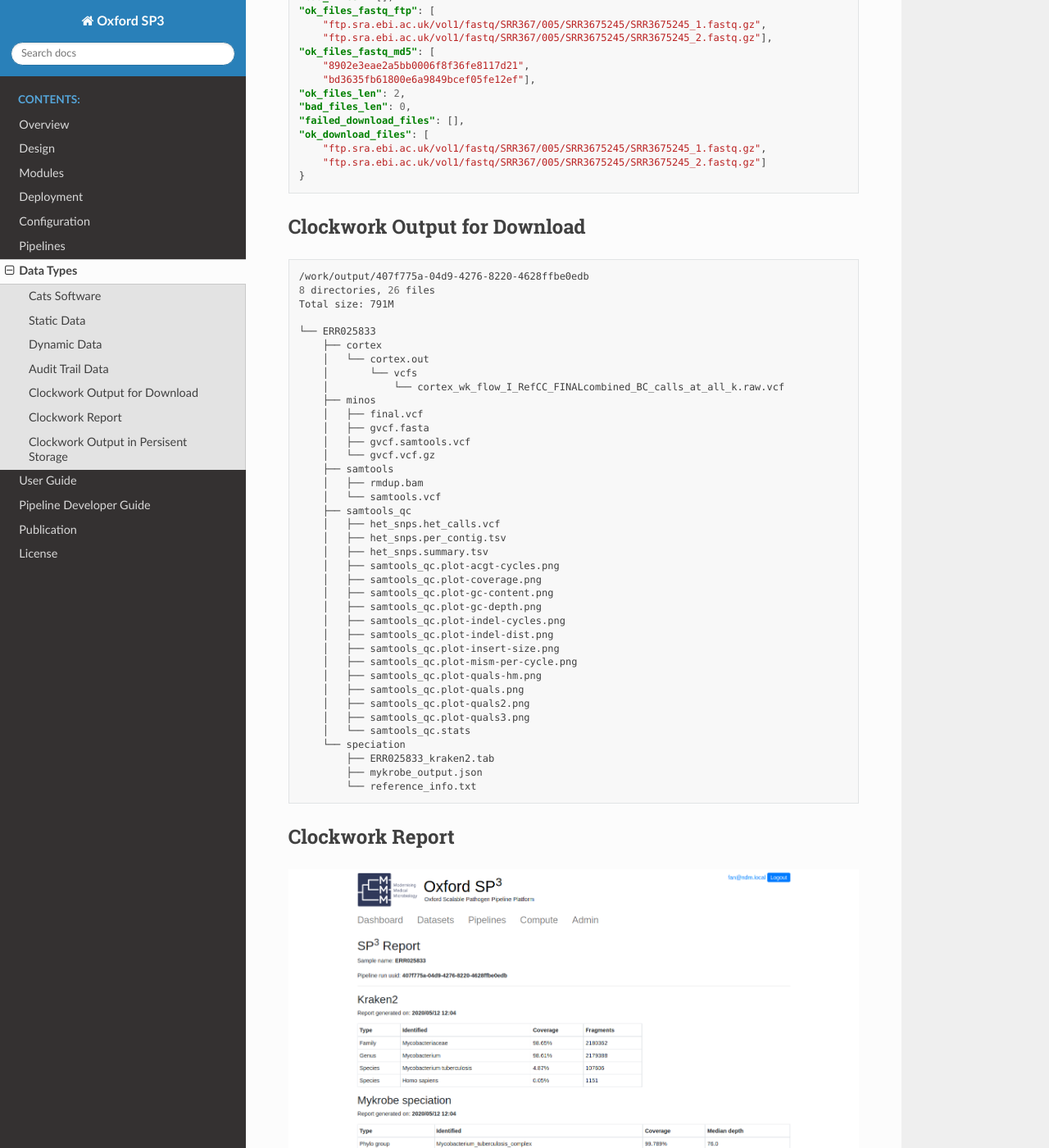
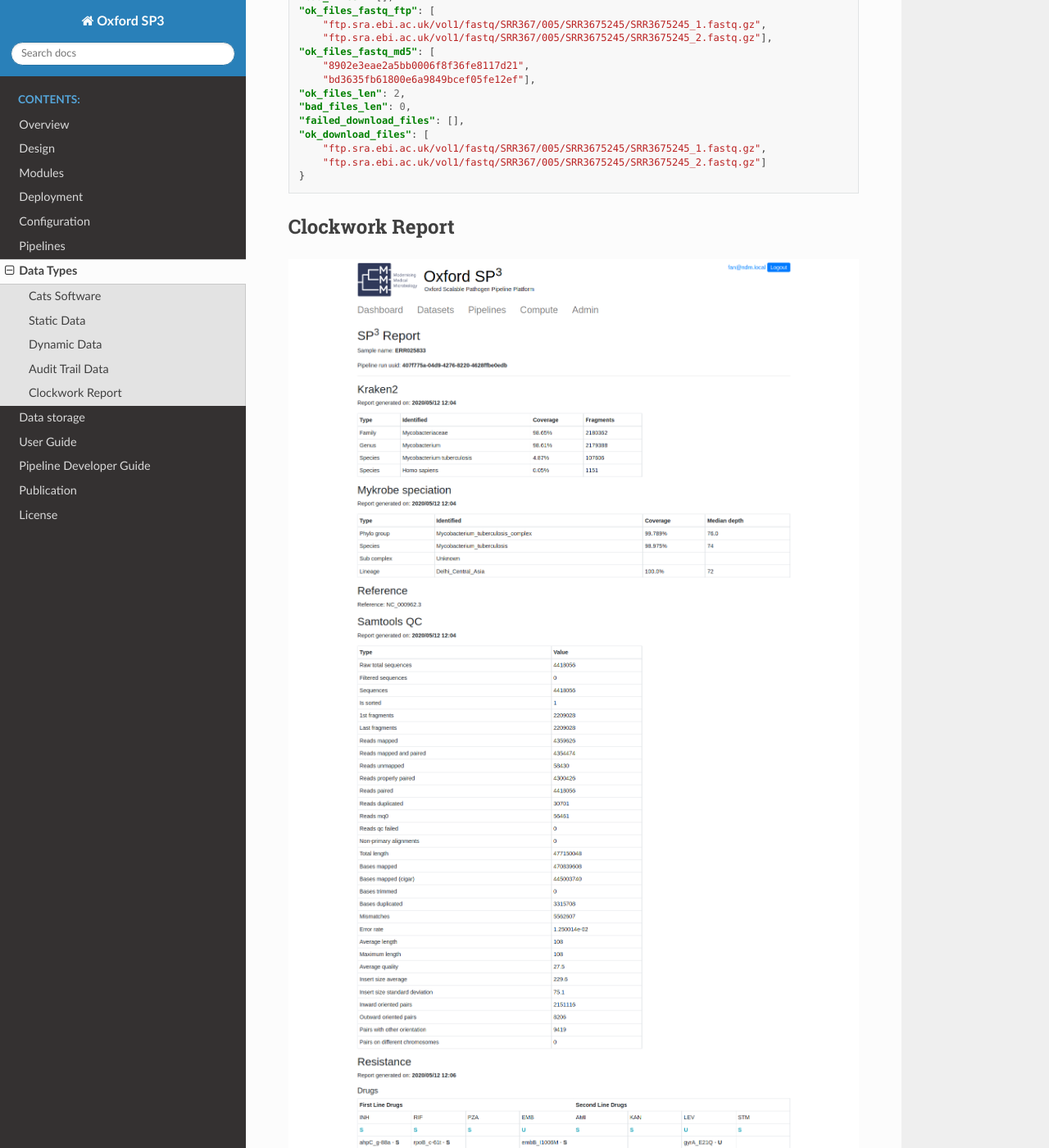
Before and after one commit to oxfordmmm/catdocs, a Sphinx documentation site: the page built from docs/source/data.rst, in a window 1280 px wide and 1400 px high, scrolled down 2347 px. Shown: the whole window at 82% size. Built offline with Sphinx 7.4.7 and the Read the Docs theme 2.0.0, drawn with Linux system fonts in a browser that asks for light colours; some of the changed text lies outside the part shown.

Commit message:
add data storage

```diff
--- a/docs/source/data.rst
+++ b/docs/source/data.rst
@@ -1,3 +1,5 @@
+.. _data-type:
+
 Data Types
 ==========
 
@@ -147,50 +149,6 @@
         "ftp.sra.ebi.ac.uk/vol1/fastq/SRR367/005/SRR3675245/SRR3675245_2.fastq.gz"]
     }
 
-Clockwork Output for Download
------------------------------
-
-.. code-block:: bash
-
-    /work/output/407f775a-04d9-4276-8220-4628ffbe0edb
-    8 directories, 26 files
-    Total size: 791M
-
-    └── ERR025833
-        ├── cortex
-        │   └── cortex.out
-        │       └── vcfs
-        │           └── cortex_wk_flow_I_RefCC_FINALcombined_BC_calls_at_all_k.raw.vcf
-        ├── minos
-        │   ├── final.vcf
-        │   ├── gvcf.fasta
-        │   ├── gvcf.samtools.vcf
-        │   └── gvcf.vcf.gz
-        ├── samtools
-        │   ├── rmdup.bam
-        │   └── samtools.vcf
-        ├── samtools_qc
-        │   ├── het_snps.het_calls.vcf
-        │   ├── het_snps.per_contig.tsv
-        │   ├── het_snps.summary.tsv
-        │   ├── samtools_qc.plot-acgt-cycles.png
-        │   ├── samtools_qc.plot-coverage.png
-        │   ├── samtools_qc.plot-gc-content.png
-        │   ├── samtools_qc.plot-gc-depth.png
-        │   ├── samtools_qc.plot-indel-cycles.png
-        │   ├── samtools_qc.plot-indel-dist.png
-        │   ├── samtools_qc.plot-insert-size.png
-        │   ├── samtools_qc.plot-mism-per-cycle.png
-        │   ├── samtools_qc.plot-quals-hm.png
-        │   ├── samtools_qc.plot-quals.png
-        │   ├── samtools_qc.plot-quals2.png
-        │   ├── samtools_qc.plot-quals3.png
-        │   └── samtools_qc.stats
-        └── speciation
-            ├── ERR025833_kraken2.tab
-            ├── mykrobe_output.json
-            └── reference_info.txt
-
 
 Clockwork Report
 ----------------
@@ -212,23 +170,3 @@
 +-------------------------+-------------------------+-----------------+
 | Resistance              | final.vcf               | reported        |
 +-------------------------+-------------------------+-----------------+
-
-Clockwork Output in Persisent Storage
--------------------------------------
-
-.. code-block:: bash
-
-    └── ERR025833
-        ├── cortex
-        │   └── cortex.out
-        │       └── vcfs
-        ├── minos
-        │   ├── final.vcf
-        │   └── gvcf.fasta
-        ├── samtools
-        ├── samtools_qc
-        │   └── samtools_qc.stats
-        └── speciation
-            ├── ERR025833_kraken2.tab
-            ├── mykrobe_output.json
-            └── reference_info.txt
--- a/docs/source/index.rst
+++ b/docs/source/index.rst
@@ -23,6 +23,7 @@
    configuration
    pipelines
    data
+   storage
    user
    developer
    publication
```
Also changed, not shown: docs/source/storage.rst (added, +114 -0 lines), docs/source/user.rst (+6 -1 lines).
